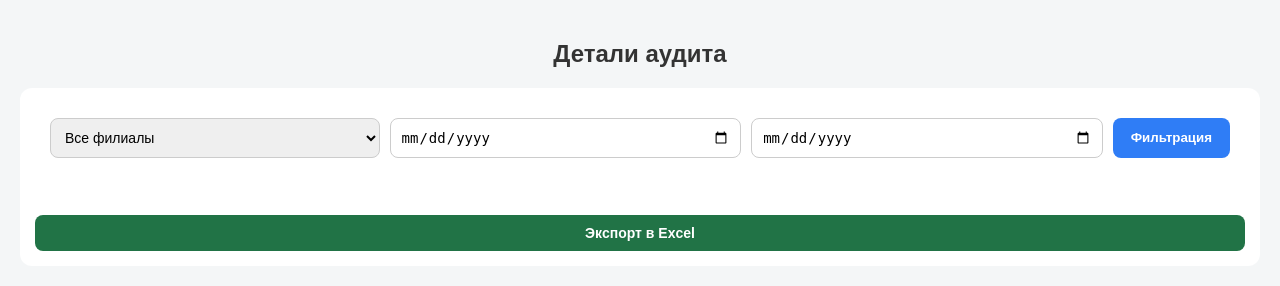
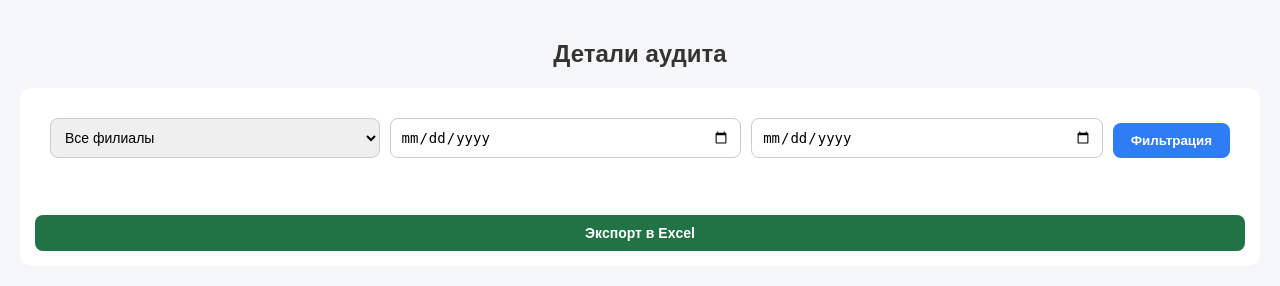
Before and after one commit to Abdullayevsardor/Maxway, a Django app: page /page/ in a window 1280 px wide. Shown: the top 286 px of the page. Run offline with Django 5.2, Linux system fonts and the light colour scheme; data that the repository does not hold is empty.

Commit message:
Update audit_page.html

```diff
--- a/checklist/templates/audit_page.html
+++ b/checklist/templates/audit_page.html
@@ -137,6 +137,8 @@
 
 /* Filtrlash tugmasi */
 .filters .btn {
+    align-self: flex-end;   /* eng muhim qator */
+    width: auto;
     background: #2f7df6;
     color: #fff;
     border: none;
```
